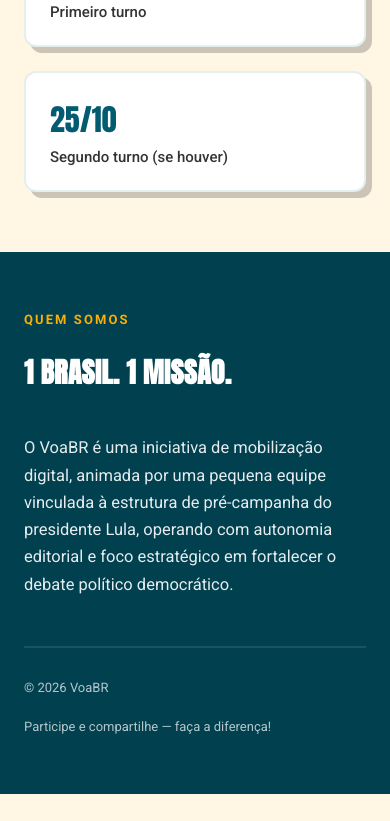
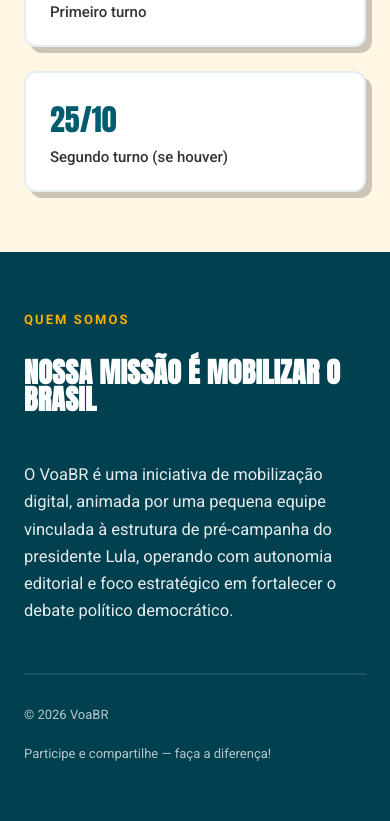
Before and after one commit to curylaila-png/voabr-landing-page, a plain HTML site: page index.html in a window 390 px wide. Shown: the part 6864-7685 px from the top of the page. Before the commit the page ends 7658 px from the top, so only its background shows below. Drawn offline with Linux system fonts and the light colour scheme.

Commit message:
Trocar '1 Brasil. 1 Missão.' por 'Nossa missão é mobilizar o Brasil' no rodapé e título da página

```diff
--- a/index.html
+++ b/index.html
@@ -3,7 +3,7 @@
 <head>
 <meta charset="UTF-8">
 <meta name="viewport" content="width=device-width, initial-scale=1.0">
-<title>VoaBR — 1 Brasil. 1 Missão.</title>
+<title>VoaBR — Nossa missão é mobilizar o Brasil</title>
 <meta name="description" content="VoaBR: mobilização digital para as eleições de 2026. Debate político cuidadoso, verdade contra a desinformação, organização no Telegram.">
 <link rel="icon" type="image/png" href="assets/logo-voabr-avatar.png">
 <link rel="preconnect" href="https://fonts.googleapis.com">
@@ -456,7 +456,7 @@
 <footer class="footer section">
   <div class="wrap">
     <span class="eyebrow" style="color:var(--voa-amarelo);">Quem somos</span>
-    <h2>1 Brasil. 1 Missão.</h2>
+    <h2>Nossa missão é mobilizar o Brasil</h2>
     <p>O VoaBR é uma iniciativa de mobilização digital, animada por uma pequena equipe vinculada à estrutura de pré-campanha do presidente Lula, operando com autonomia editorial e foco estratégico em fortalecer o debate político democrático.</p>
     <div class="baixo">
       <span>© 2026 VoaBR</span>
```
